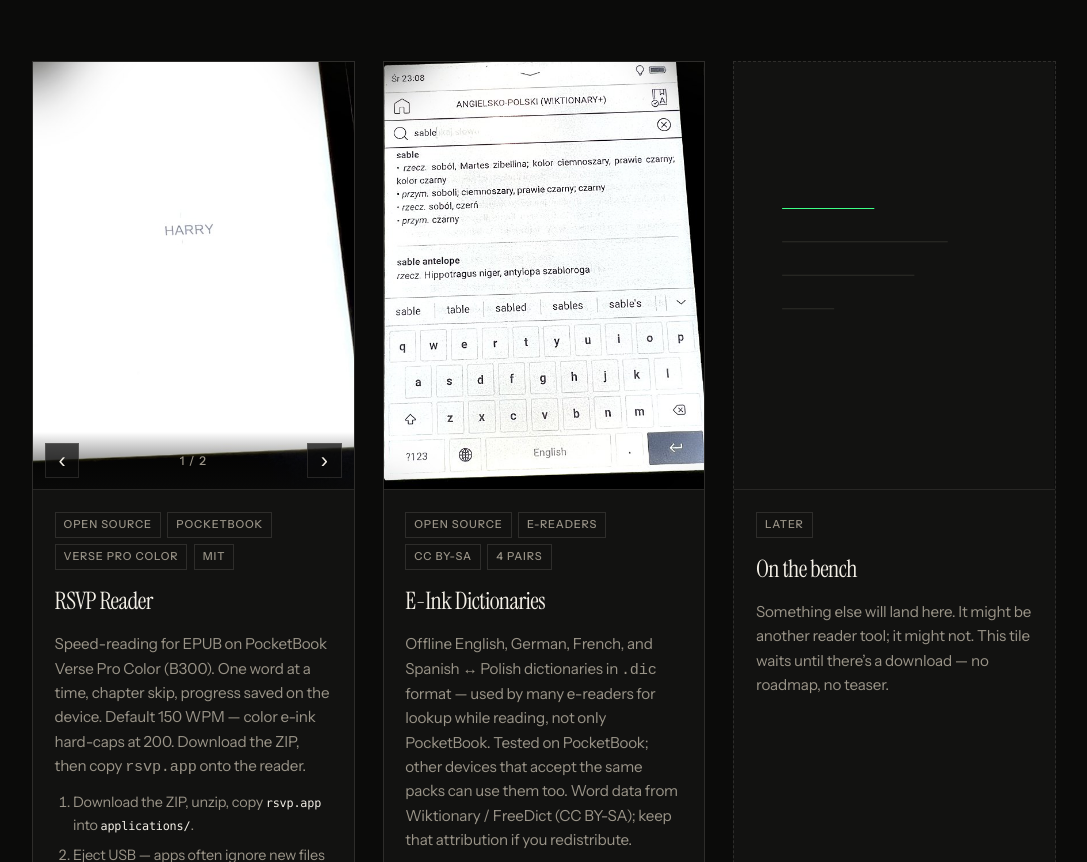
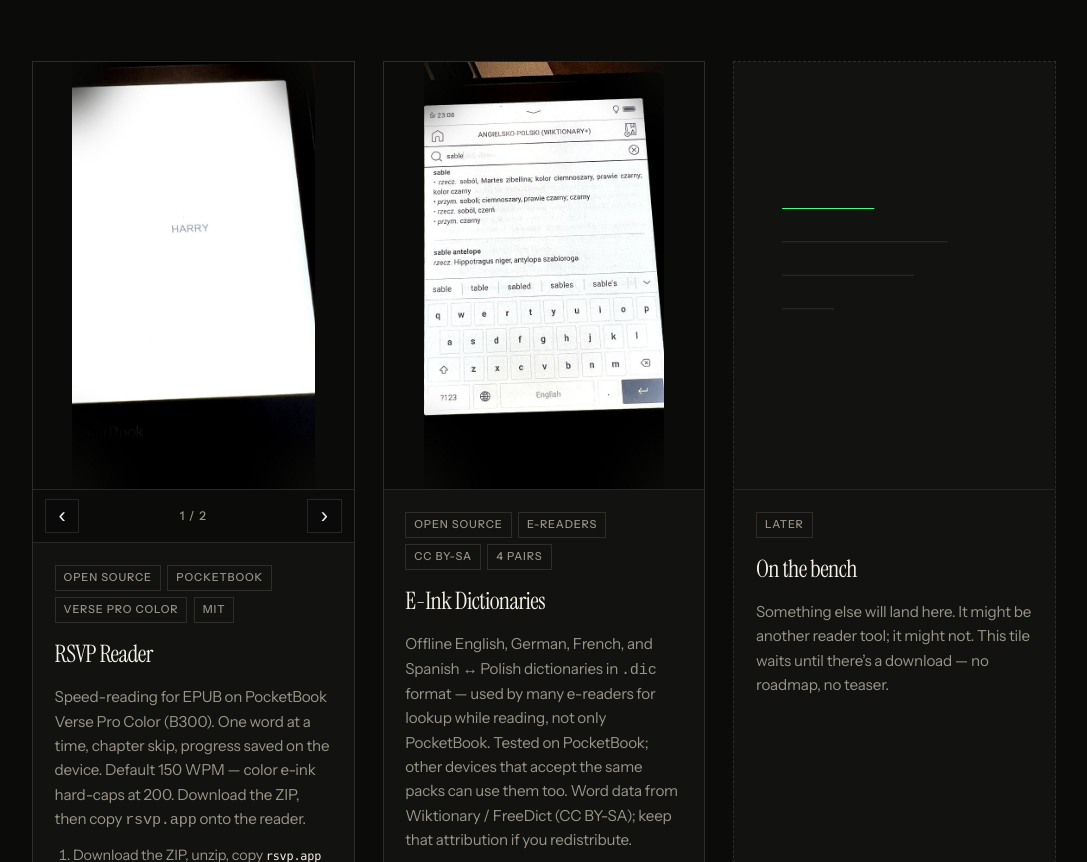
Before and after one commit to Sableworks/sableworks.github.io, a plain HTML site: page index.html in a window 1280 px wide. Shown: the part 943-1805 px from the top of the page, without its empty margins (96-1183 px from the left). Drawn offline with Linux system fonts and the light colour scheme.

Commit message:
Show each reader shot in full, including play with no chrome.
Cover was cropping the UI; contain keeps the whole screen, and gallery controls sit under the frame so they do not hide it.

Co-authored-by: Cursor <cursoragent@cursor.com>

```diff
--- a/index.html
+++ b/index.html
@@ -81,13 +81,14 @@
         <div class="project-grid">
           <article class="project-card">
             <div
-              class="project-media"
+              class="project-shot"
               data-gallery
               role="region"
               aria-roledescription="carousel"
               aria-label="RSVP Reader screenshots"
               tabindex="0"
             >
+              <div class="project-media">
                 <img
                   class="gallery-slide is-active"
                   src="photos/rsvp-play.jpg"
@@ -102,6 +103,7 @@
                   height="1000"
                   alt="RSVP Reader pause panel at 150 WPM, ready to start."
                 />
+              </div>
               <div class="gallery-controls">
                 <button type="button" class="gallery-btn" data-gallery-prev aria-label="Previous screenshot">
                   ‹
--- a/style.css
+++ b/style.css
@@ -243,6 +243,11 @@ a:hover {
   background: var(--bg-elevated);
 }
 
+.project-shot:focus-visible {
+  outline: 2px solid var(--focus);
+  outline-offset: -2px;
+}
+
 .project-media {
   position: relative;
   aspect-ratio: 3 / 4;
@@ -257,8 +262,8 @@ a:hover {
   display: block;
   width: 100%;
   height: 100%;
-  object-fit: cover;
-  object-position: center 38%;
+  object-fit: contain;
+  object-position: center;
 }
 
 .gallery-slide {
@@ -277,17 +282,13 @@ a:hover {
 }
 
 .gallery-controls {
-  position: absolute;
-  left: 0;
-  right: 0;
-  bottom: 0;
-  z-index: 1;
   display: flex;
   align-items: center;
   justify-content: space-between;
   gap: 0.75rem;
-  padding: 0.7rem 0.75rem;
-  background: linear-gradient(transparent, rgba(11, 11, 10, 0.82));
+  padding: 0.55rem 0.75rem;
+  border-bottom: 1px solid var(--line);
+  background: #0b0b0a;
 }
 
 .gallery-btn {
@@ -315,11 +316,6 @@ a:hover {
   font-size: 0.75rem;
   font-weight: 500;
   letter-spacing: 0.1em;
-}
-
-.project-media:focus-visible {
-  outline: 2px solid var(--focus);
-  outline-offset: -2px;
 }
 
 .project-body {
```
Lines whose indentation alone changed are shown as unchanged.
